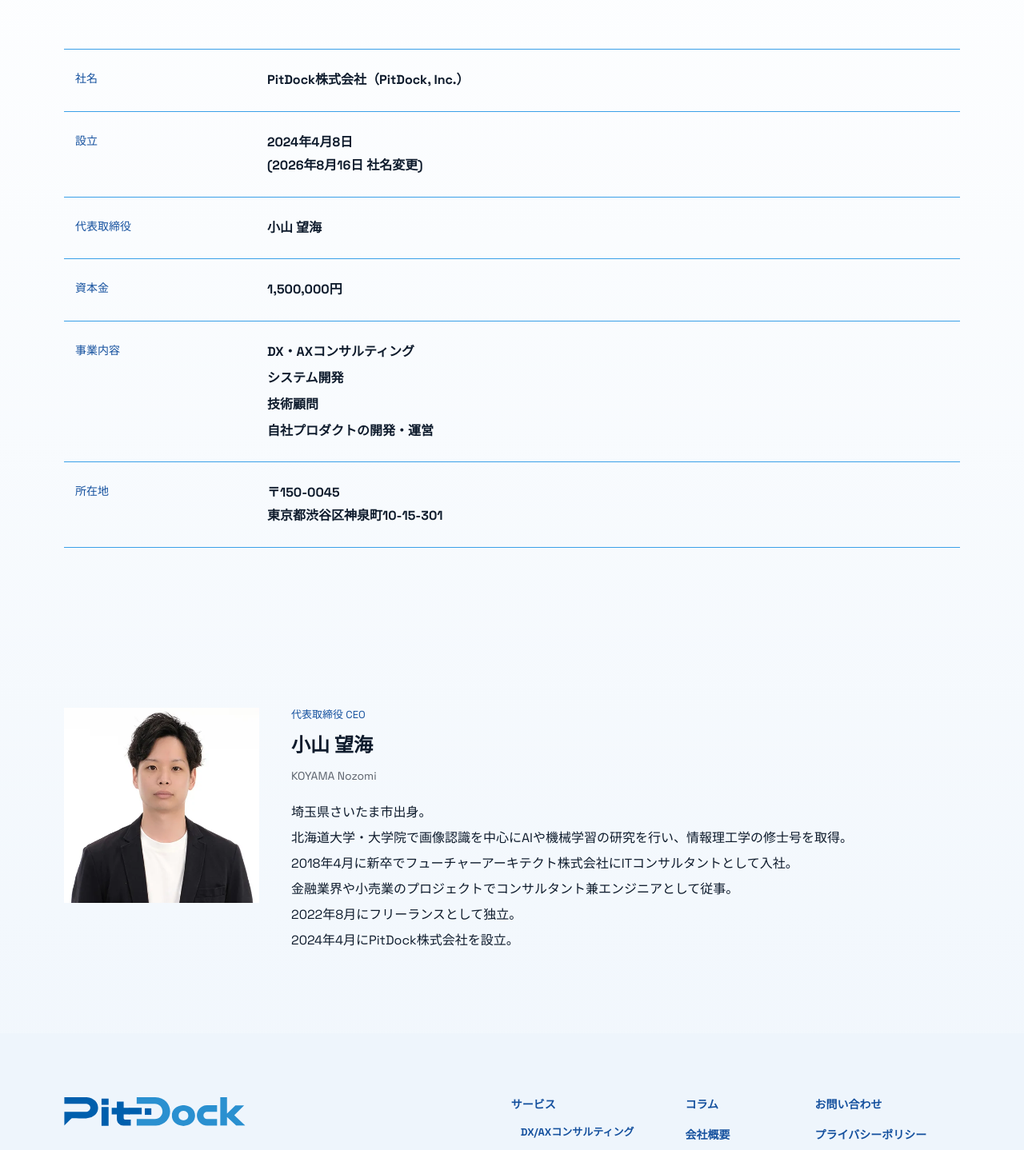
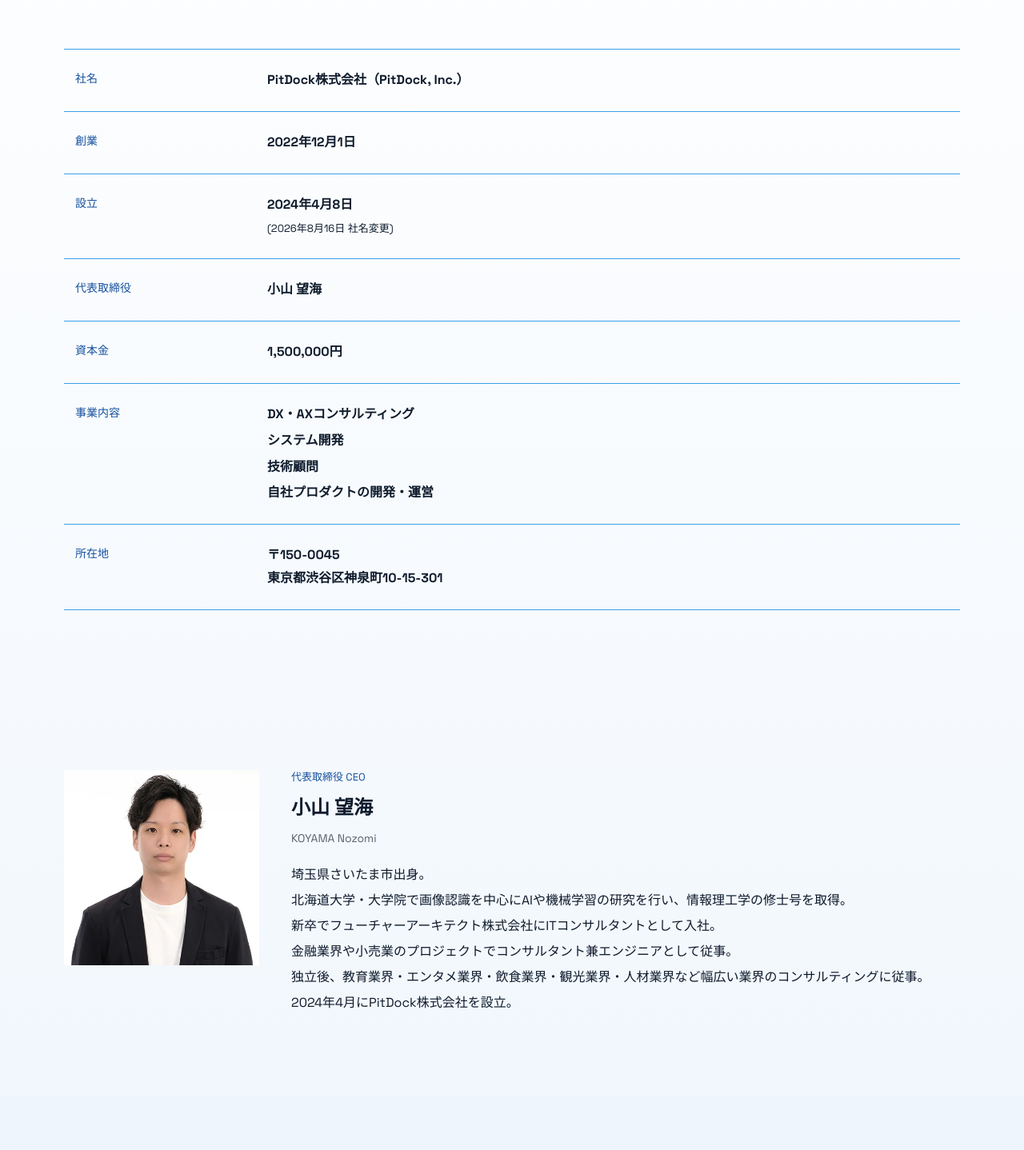
Before and after one commit to PitDock/homepage, a Next.js app: page /company-info in a window 1280 px wide. Shown: the part 307-1745 px from the top of the page at 80% size. Built offline with nearby package versions, Linux system fonts and the light colour scheme; no server answers.

Commit message:
会社概要変更 - 創業日を追加 - 代表紹介文を変更

```diff
--- a/app/company-info/company.module.css
+++ b/app/company-info/company.module.css
@@ -1,3 +1,9 @@
+/* 会社概要の補足（設立日の社名変更日など） */
+.dataNote {
+  font-size: 13px;
+  font-weight: 400;
+}
+
 /* 会社概要（docs/subpages-design-spec.md §8.4） */
 .profile {
   display: grid;
--- a/app/company-info/page.tsx
+++ b/app/company-info/page.tsx
@@ -19,8 +19,12 @@ export default function CompanyPage() {
               <dd className={s.dataValue}>PitDock株式会社（PitDock, Inc.）</dd>
             </div>
             <div className={s.dataRow}>
+              <dt className={s.dataLabel}>創業</dt>
+              <dd className={s.dataValue}>2022年12月1日</dd>
+            </div>
+            <div className={s.dataRow}>
               <dt className={s.dataLabel}>設立</dt>
-              <dd className={s.dataValue}>2024年4月8日<br />(2026年8月16日 社名変更)</dd>
+              <dd className={s.dataValue}>2024年4月8日<br /><span className={cs.dataNote}>(2026年8月16日 社名変更)</span></dd>
             </div>
             <div className={s.dataRow}>
               <dt className={s.dataLabel}>代表取締役</dt>
@@ -71,9 +75,9 @@ export default function CompanyPage() {
             <p className={`${s.body} ${cs.profileBio}`}>
                   埼玉県さいたま市出身。{"\n"}
                   北海道大学・大学院で画像認識を中心にAIや機械学習の研究を行い、情報理工学の修士号を取得。{"\n"}
-                  2018年4月に新卒でフューチャーアーキテクト株式会社にITコンサルタントとして入社。{"\n"}
+                  新卒でフューチャーアーキテクト株式会社にITコンサルタントとして入社。{"\n"}
                   金融業界や小売業のプロジェクトでコンサルタント兼エンジニアとして従事。{"\n"}
-                  2022年8月にフリーランスとして独立。{"\n"}
+                  独立後、教育業界・エンタメ業界・飲食業界・観光業界・人材業界など幅広い業界のコンサルティングに従事。{"\n"}
                   2024年4月にPitDock株式会社を設立。
             </p>
           </div>
```
